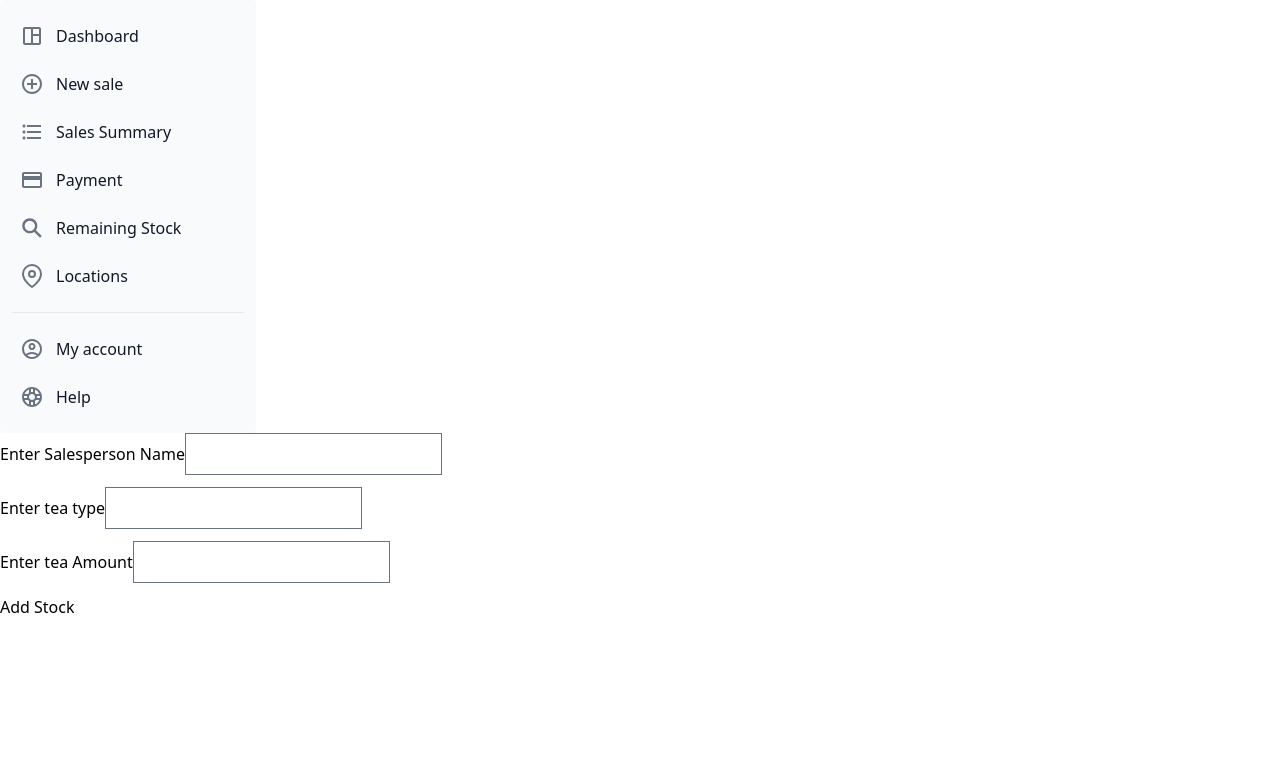
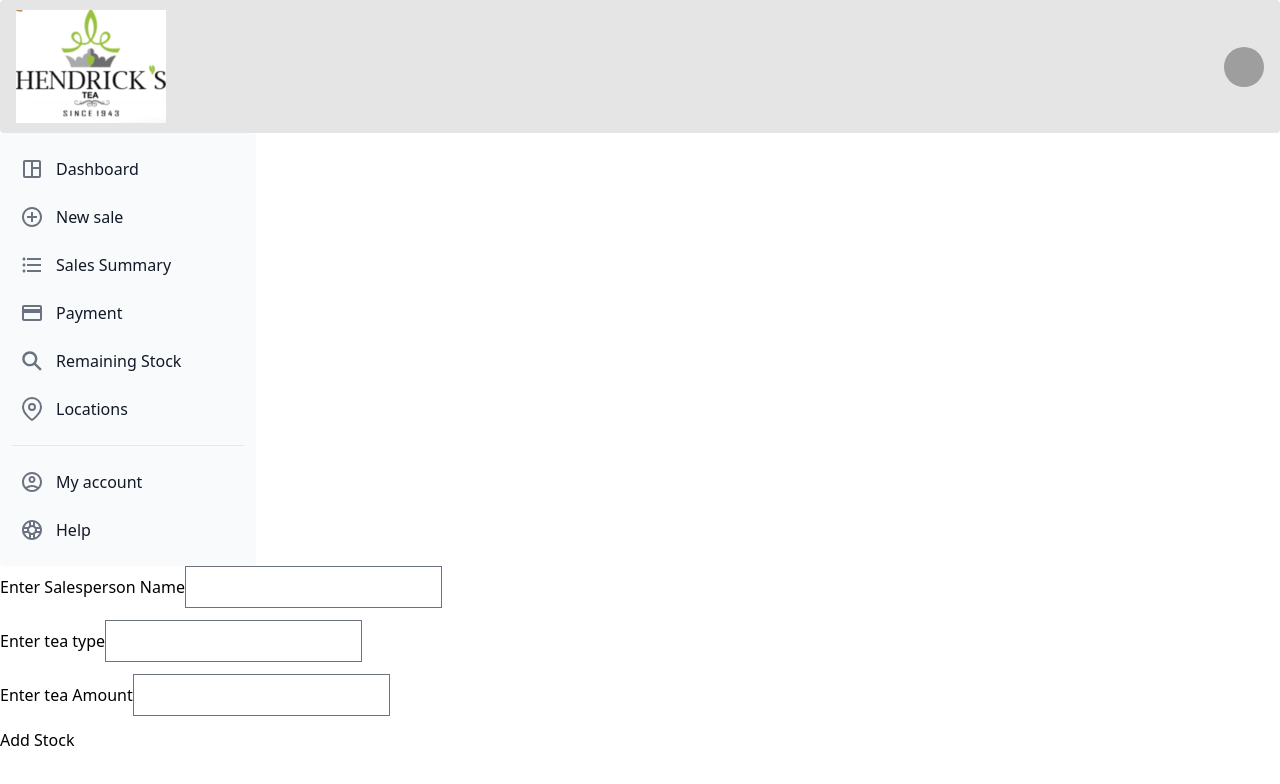
Before and after one commit to sandeepaMallawarachchi/ITP_Project, a React (Create React App) app in the folder frontend/: page /addStock in a window 1280 px wide. Shown: the top 784 px of the page. Built offline with nearby package versions, Linux system fonts and the light colour scheme; no server answers; grey boxes are pictures that could not be loaded.

Commit message:
dashboard

```diff
--- a/frontend/src/components/Navigations.js
+++ b/frontend/src/components/Navigations.js
@@ -3,7 +3,6 @@ import axios from 'axios';
 import { useParams, useNavigate } from 'react-router-dom';
 import { Sidebar } from 'flowbite-react';
 import { BiBuoy } from 'react-icons/bi';
-import { HiArrowSmRight, HiChartPie, HiInbox, HiShoppingBag, HiTable, HiUser, HiViewBoards } from 'react-icons/hi';
 import logo from '../images/logo.png';
 import { MdOutlineSpaceDashboard } from "react-icons/md";
 import { MdOutlineAddCircleOutline } from "react-icons/md";
@@ -12,6 +11,8 @@ import { MdOutlinePayment } from "react-icons/md";
 import { IoSearchSharp } from "react-icons/io5";
 import { FiMapPin } from "react-icons/fi";
 import { MdOutlineAccountCircle } from "react-icons/md";
+import { Navbar } from 'flowbite-react';
+import { Avatar, Dropdown } from 'flowbite-react';
 
 
 export default function Navigations() {
@@ -61,11 +62,20 @@ export default function Navigations() {
     return (
         <div>
 
+            <Navbar fluid rounded style={{ backgroundColor: "#E5E5E5" }}>
+                <Navbar.Brand href="https://flowbite-react.com">
+                    <img src={logo} id='logo' alt="logo" />
+                </Navbar.Brand>
+                <div className="flex md:order-2">
+                    <Avatar alt="User settings" img="https://flowbite.com/docs/images/people/profile-picture-5.jpg" rounded/>
+                    <span>{salesman.name}</span>
+                    <Navbar.Toggle />
+                </div>
+            </Navbar>
+
             <Sidebar aria-label="Sidebar with content separator example">
 
                 <Sidebar.Items>
-
-
                     <Sidebar.ItemGroup>
                         <Sidebar.Item href="#" icon={MdOutlineSpaceDashboard} onClick={handleDashboard}>
                             Dashboard
--- a/frontend/src/components/SalesmenDashboard.js
+++ b/frontend/src/components/SalesmenDashboard.js
@@ -28,7 +28,7 @@ export default function SalesmenDashboard() {
     return (
         <div>
             <div>You have done <span className='text-green-500 text-2xl'>{totalSales}</span> Sales today</div>
-            <div id='salesGraph'>
+            <div className='ml-'>
                 <BarChart
                     width={500}
                     height={300}
```
